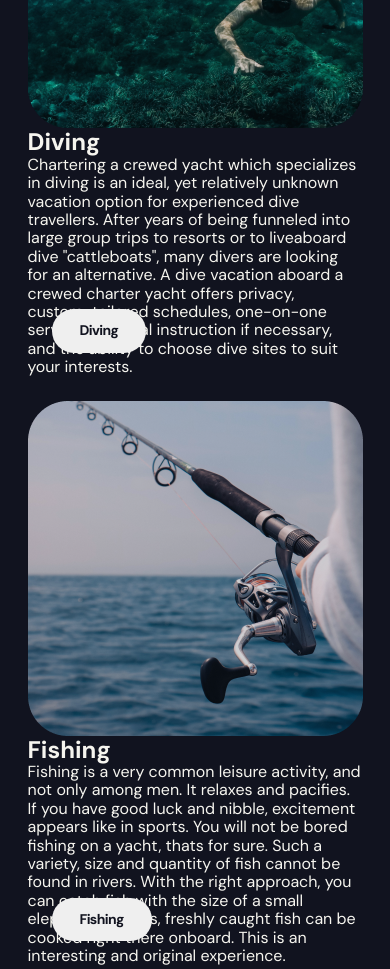
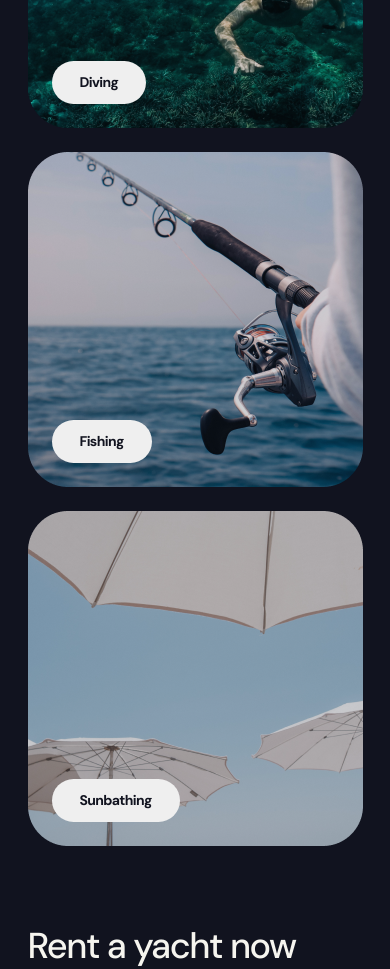
Before and after one commit to barinio/yacht-adventures-team-project, a website built with Vite: page src/index.html in a window 390 px wide. Shown: the part 3640-4609 px from the top of the page. Built offline with nearby package versions, Linux system fonts and the light colour scheme; files whose address does not match are found by name.

Commit message:
upd-cards

```diff
--- a/src/css/services-block.css
+++ b/src/css/services-block.css
@@ -174,3 +174,17 @@
 	font-size: 16px;
   }
 }
+@media only screen and (max-width: 1279px) {
+  .hidden {
+  	position: absolute;
+  	width: 1px;
+  	height: 1px;
+  	margin: -1px;
+  	border: 0;
+  	padding: 0;
+  	white-space: nowrap;
+  	clip-path: inset(100%);
+  	clip: rect(0 0 0 0);
+  	overflow: hidden;
+  }
+}
--- a/src/partials/services-block.html
+++ b/src/partials/services-block.html
@@ -15,7 +15,7 @@
             />
             <button type="button" class="services-btn">Diving</button>
           </div>
-          <div class="back">
+          <div class="back hidden">
             <h2 class="flip-title">Diving</h2>
             <p class="flip-text">Chartering a crewed yacht which specializes in diving is an ideal, yet relatively unknown vacation option for experienced dive travellers. After years of being funneled into large group trips to resorts or to liveaboard dive "cattleboats", many divers are looking for an alternative. A dive vacation aboard a crewed charter yacht offers privacy, custom-tailored schedules, one-on-one service, personal instruction if necessary, and the ability to choose dive sites to suit your interests.</p>
           </div>
@@ -35,7 +35,7 @@
             />
             <button type="button" class="services-btn">Fishing</button>
           </div>
-          <div class="back fishing">
+          <div class="back fishing hidden">
             <h2 class="flip-title fish-ttl">Fishing</h2>
             <p class="flip-text fish-txt">Fishing is a very common leisure activity, and not only among men. It relaxes and pacifies. If you have good luck and nibble, excitement appears like in sports. You will not be bored fishing on a yacht, thats for sure. Such a variety, size and quantity of fish cannot be found in rivers. With the right approach, you can catch fish with the size of a small elephant. Besides, freshly caught fish can be cooked right there onboard. This is an interesting and original experience.</p>
           </div>
@@ -55,7 +55,7 @@
             />
             <button type="button" class="services-btn">Sunbathing</button>
           </div>
-          <div class="back fishing">
+          <div class="back fishing hidden">
             <h2 class="flip-title fish-ttl">Sunbathing</h2>
             <p class="flip-text fish-txt">Do you want to forget about everyday worries and touch an incredible vacation experience? Treat yourself and your loved ones to a magical yacht trip. Sunbathe on the spacious deck under the warm rays of the sun, enjoy the incredible views and feel the wind caressing your face.</p>
           </div>
```
